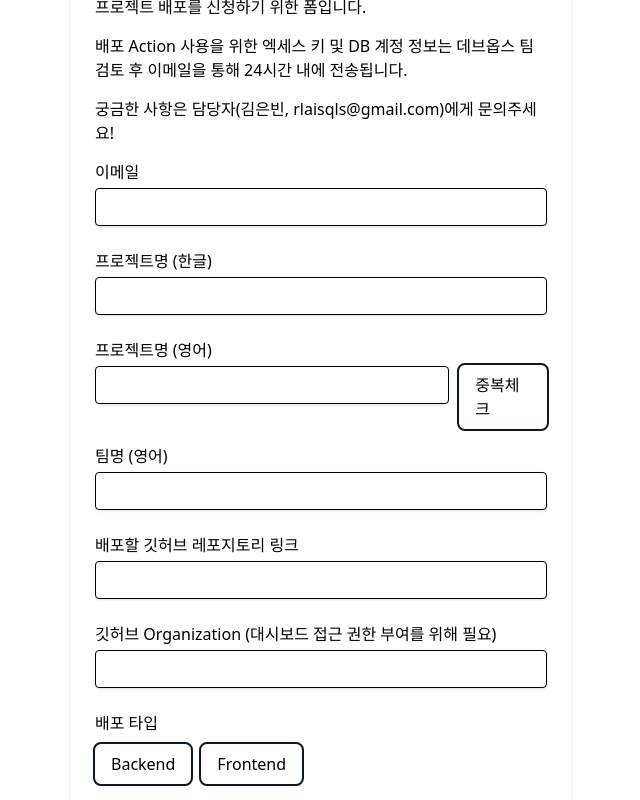
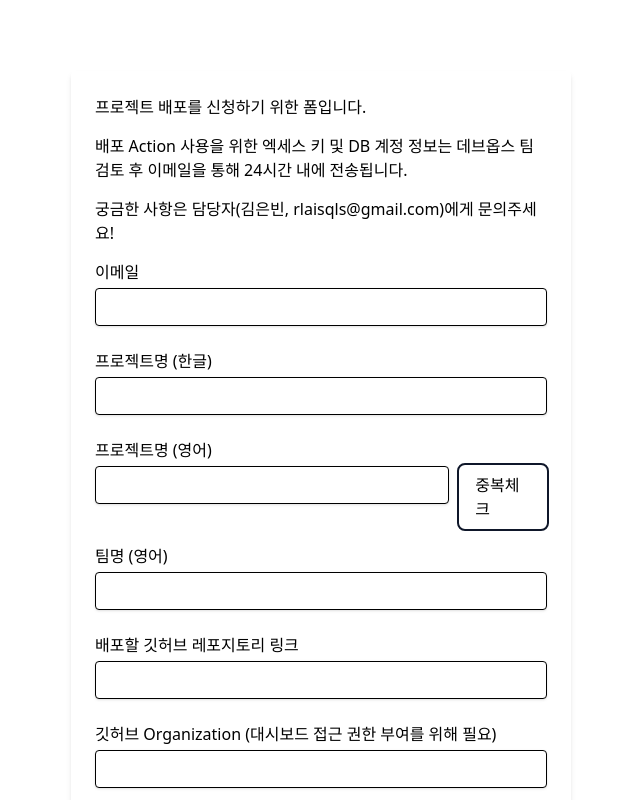
Before and after one commit to team-xquare/v1-project-secret-front, a React (Create React App) app: page /request in a window 1280 px wide. Shown: the top 800 px of the page, without its empty margins (319-959 px from the left). Built offline with nearby package versions, Linux system fonts and the light colour scheme.

Commit message:
style 수정

```diff
--- a/src/request/Request.jsx
+++ b/src/request/Request.jsx
@@ -120,7 +120,8 @@ export const Request = () => {
 
   return (
     <div className="my-[100px] flex flex-col items-center justify-center h-screen bg-gray-200">
-      <form className="p-6 flex flex-col gap-[15px] bg-white rounded shadow-md w-[500px]" onSubmit={handleSubmit}>
+
+      <form className="p-6 mt-[200px] flex flex-col gap-[15px] bg-white rounded shadow-md w-[500px]" onSubmit={handleSubmit}>
         <p>프로젝트 배포를 신청하기 위한 폼입니다.</p>
         <p>배포 Action 사용을 위한 엑세스 키 및 DB 계정 정보는 데브옵스 팀 검토 후 이메일을 통해 24시간 내에 전송됩니다.</p>
         <p>궁금한 사항은 담당자(김은빈, rlaisqls@gmail.com)에게 문의주세요!</p>
```
